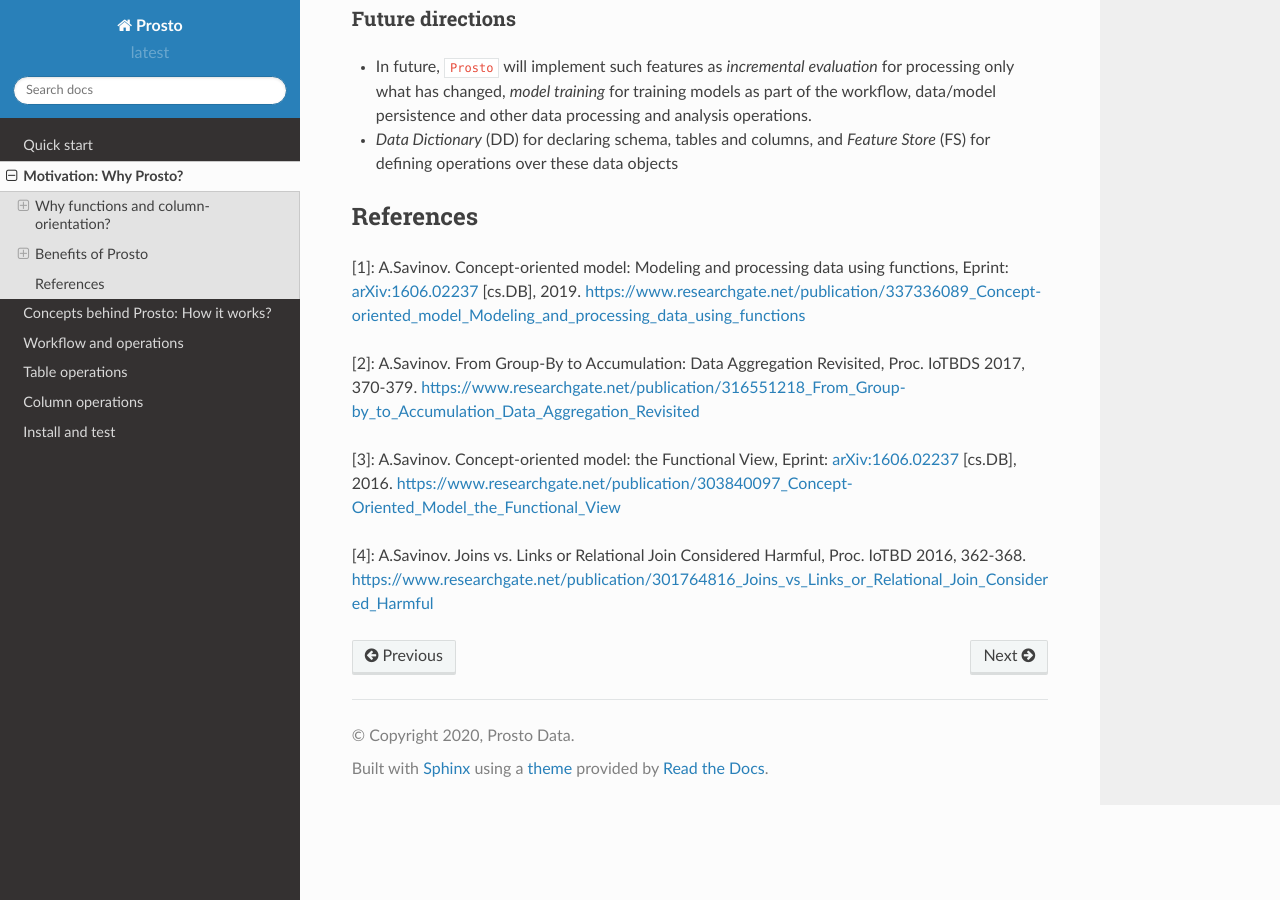
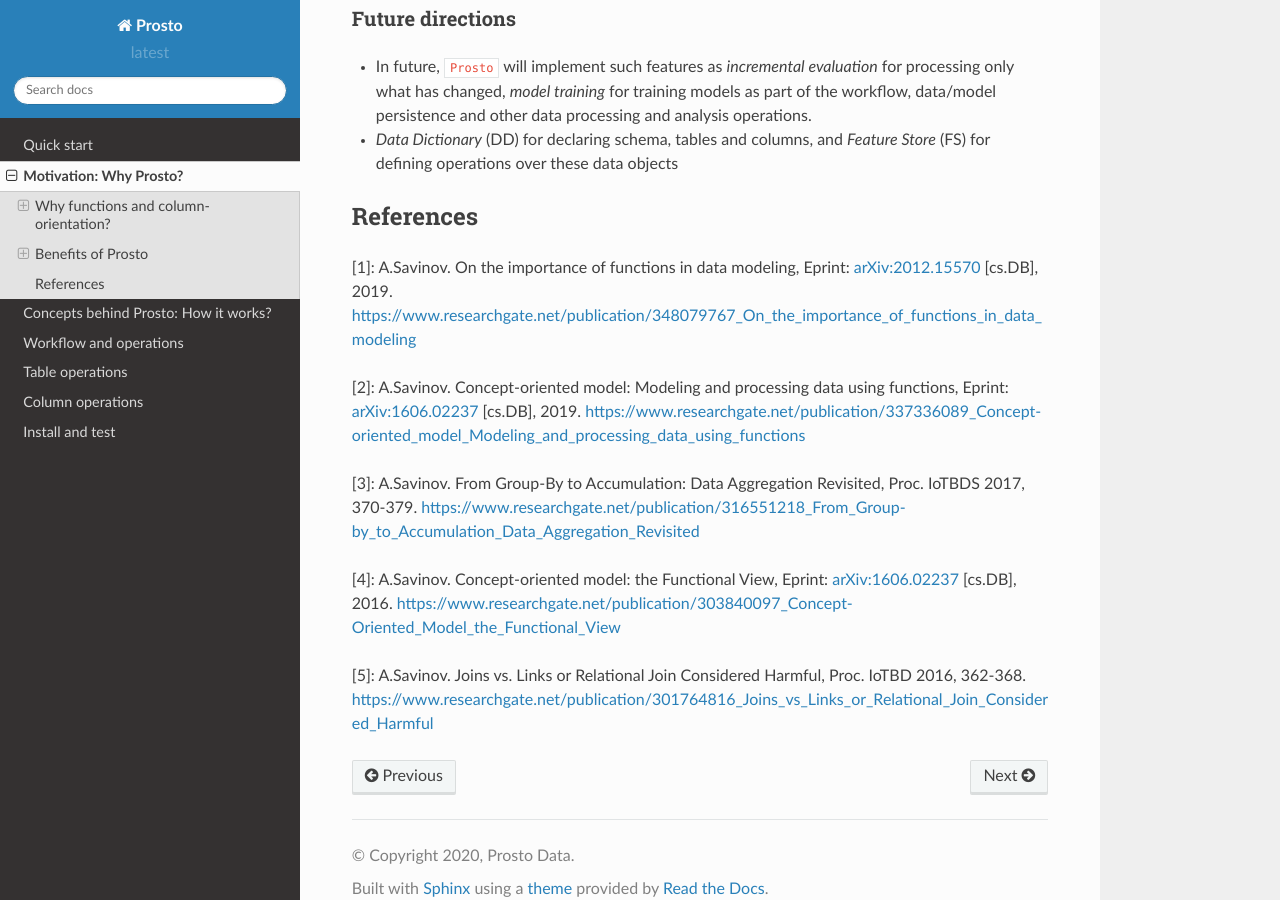
Before and after one commit to asavinov/prosto, a Sphinx documentation site: the page built from docs/text/why.md, in a window 1280 px wide and 900 px high, scrolled down 4046 px. Built offline with Sphinx 7.4.7 and the Read the Docs theme 2.0.0, drawn with Linux system fonts in a browser that asks for light colours.

Commit message:
add publication

```diff
--- a/docs/text/why.md
+++ b/docs/text/why.md
@@ -94,10 +94,12 @@
 
 ## References
 
-<a id="1"></a>[1]: A.Savinov. Concept-oriented model: Modeling and processing data using functions, Eprint: [arXiv:1606.02237](https://arxiv.org/abs/1911.07225) [cs.DB], 2019. <https://www.researchgate.net/publication/337336089_Concept-oriented_model_Modeling_and_processing_data_using_functions>
+<a id="1"></a>[1]: A.Savinov. On the importance of functions in data modeling, Eprint: [arXiv:2012.15570](https://arxiv.org/abs/2012.15570) [cs.DB], 2019. <https://www.researchgate.net/publication/348079767_On_the_importance_of_functions_in_data_modeling>
 
-<a id="1"></a>[2]: A.Savinov. From Group-By to Accumulation: Data Aggregation Revisited, Proc. IoTBDS 2017, 370-379. <https://www.researchgate.net/publication/316551218_From_Group-by_to_Accumulation_Data_Aggregation_Revisited>
+<a id="2"></a>[2]: A.Savinov. Concept-oriented model: Modeling and processing data using functions, Eprint: [arXiv:1606.02237](https://arxiv.org/abs/1911.07225) [cs.DB], 2019. <https://www.researchgate.net/publication/337336089_Concept-oriented_model_Modeling_and_processing_data_using_functions>
 
-<a id="1"></a>[3]: A.Savinov. Concept-oriented model: the Functional View, Eprint: [arXiv:1606.02237](https://arxiv.org/abs/1606.02237) [cs.DB], 2016. <https://www.researchgate.net/publication/303840097_Concept-Oriented_Model_the_Functional_View>
+<a id="3"></a>[3]: A.Savinov. From Group-By to Accumulation: Data Aggregation Revisited, Proc. IoTBDS 2017, 370-379. <https://www.researchgate.net/publication/316551218_From_Group-by_to_Accumulation_Data_Aggregation_Revisited>
 
-<a id="1"></a>[4]: A.Savinov. Joins vs. Links or Relational Join Considered Harmful, Proc. IoTBD 2016, 362-368. <https://www.researchgate.net/publication/301764816_Joins_vs_Links_or_Relational_Join_Considered_Harmful>
+<a id="4"></a>[4]: A.Savinov. Concept-oriented model: the Functional View, Eprint: [arXiv:1606.02237](https://arxiv.org/abs/1606.02237) [cs.DB], 2016. <https://www.researchgate.net/publication/303840097_Concept-Oriented_Model_the_Functional_View>
+
+<a id="5"></a>[5]: A.Savinov. Joins vs. Links or Relational Join Considered Harmful, Proc. IoTBD 2016, 362-368. <https://www.researchgate.net/publication/301764816_Joins_vs_Links_or_Relational_Join_Considered_Harmful>
```
Also changed, not shown: README.md (+8 -5 lines).
